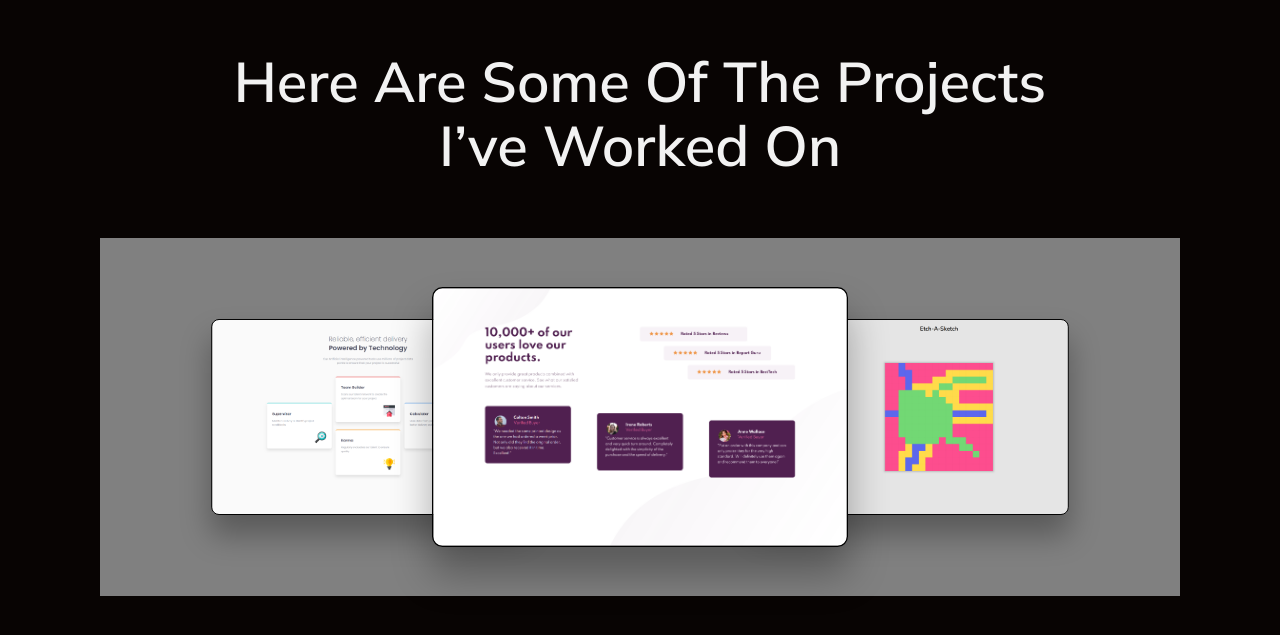
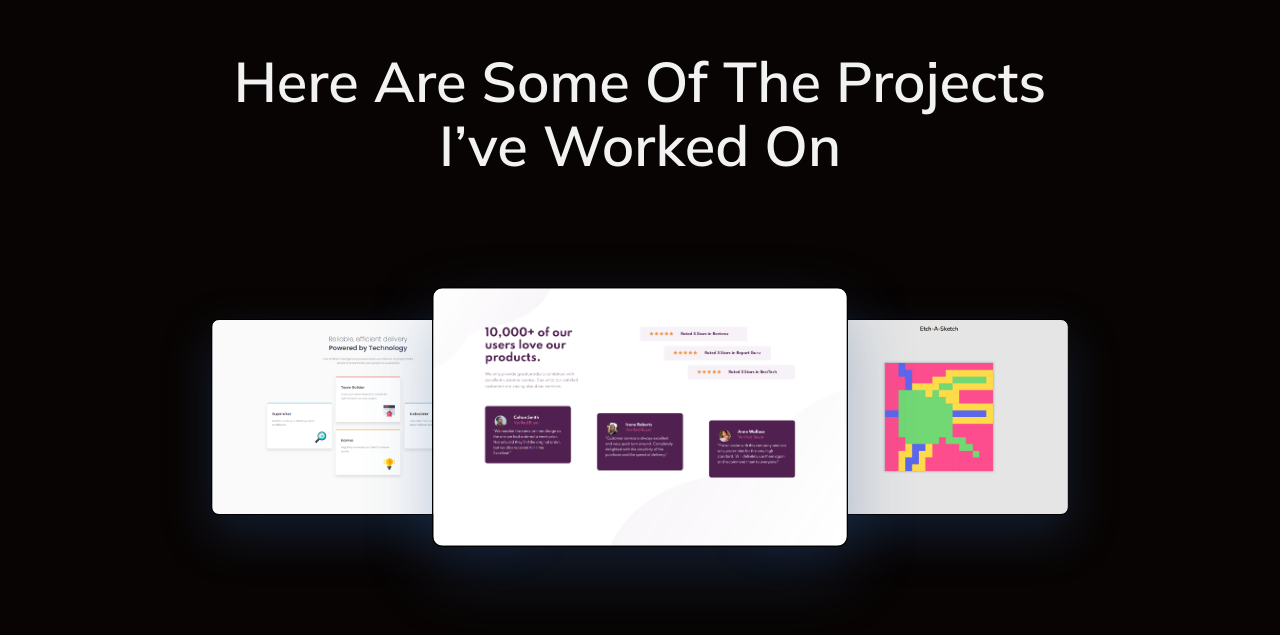
Before and after one commit to CarlosDRA/Portfolio, a React (Vite) app: page / in a window 1280 px wide. Shown: the part 1711-2346 px from the top of the page. Built offline with nearby package versions, Linux system fonts and the light colour scheme.

Commit message:
Updated work cards

```diff
--- a/src/components/card/index.jsx
+++ b/src/components/card/index.jsx
@@ -1,14 +1,41 @@
 import "./index.scss";
+import { FiExternalLink } from "react-icons/fi";
+import { FaGithub } from "react-icons/fa"
+import { useState } from "react";
 
 export default function Card(props){
+
+    const [target, setTarget] = useState();
+
+    const mouseOver = (event) => {
+        event.stopPropagation();
+        const links = event.target.firstChild;
+        setTarget(event.target.firstChild);
+        links.classList.remove("hidden");
+    }
+
+    const mouseOut = (event) => {
+        target.classList.add("hidden");
+    }
+
     return(
         <div
-            className={props.className}
+            className="card"
             data-index={props.index}
             data-status={props.status}
+            onMouseEnter={mouseOver}
+            onMouseLeave={mouseOut}
         >
-            <a href={props.url} target="_blank" rel="noopener noreferrer"></a>
-            <a href={props.code} target="_blank" rel="noopener noreferrer"></a>
+            <div className="links-container hidden">
+                <a href={props.url} target="_blank" className="link url-link">
+                    <FiExternalLink className="icon"/>
+                    <br/>live site
+                </a>
+                <a href={props.code} target="_blank" className="link code-link">
+                    <FaGithub className="icon"/>
+                    <br/>code
+                </a>
+            </div>
         </div>
     )
 }
--- a/src/components/card/index.scss
+++ b/src/components/card/index.scss
@@ -4,10 +4,44 @@
     border-radius: 8px;
     border: solid 1px black;
     position: absolute;
-    box-shadow: 0 20px 30px 1px rgb(0 0 0 / 0.3);
-    cursor: pointer;
+    box-shadow: 0 20px 50px 1px rgba(44, 87, 143, 0.3);
     transition: transform 400ms ease;
+
+    .links-container{
+        height: 100%;
+        width: 100%;
+        display: flex;
+        justify-content: space-evenly;
+        align-items: center;
+        background: rgba(7, 1, 1, 0.507);
+        backdrop-filter: blur(1px);
+        opacity: 0;
+        transition: opacity 400ms 100ms ease;
+
+        .link{
+            background: none;
+            cursor: pointer;
+            color: white;
+            text-decoration: none;
+        }
+
+        .icon{
+            font-size: 5rem;
+            color: white;
+            background: none;
+        }
+
+        &:hover{
+            opacity: 1;
+        }
+
+    }
+
+    .hidden{
+        display: none;
+    }
 }
+
 
 .card[data-status="right"]{
     left: 50%;
--- a/src/components/work/index.jsx
+++ b/src/components/work/index.jsx
@@ -7,15 +7,60 @@ export default function Work (props){
         <div id="work">
             <h2>Here Are Some Of The Projects I’ve Worked On</h2>
             <div className="carousel">
-                <Card className="card" index="0" status="active"/>
-                <Card className="card" index="1" status="right"/>
-                <Card className="card" index="2" status="hidden"/>
-                <Card className="card" index="3" status="hidden"/>
-                <Card className="card" index="4" status="hidden"/>
-                <Card className="card" index="5" status="hidden"/>
-                <Card className="card" index="6" status="hidden"/>
-                <Card className="card" index="7" status="hidden"/>
-                <Card className="card" index="8" status="left"/>
+                <Card
+                    index="0"
+                    status="active"
+                    code="https://github.com/CarlosDRA/FrontendMentor-social-proof-section"
+                    url="https://sharp-nobel-68b0d6.netlify.app/"
+                />
+                <Card
+                    index="1"
+                    status="right"
+                    code="https://github.com/CarlosDRA/Etch-a-Sketch"
+                    url="https://laughing-pasteur-17ca00.netlify.app/"
+                />
+                <Card
+                    index="2"
+                    status="hidden"
+                    code="https://github.com/CarlosDRA/Quizzical-app"
+                    url="https://heartfelt-paletas-e2242a.netlify.app/"
+                />
+                <Card
+                    index="3"
+                    status="hidden"
+                    code="https://github.com/CarlosDRA/library"
+                    url="https://cosmic-crepe-23daab.netlify.app/"
+                />
+                <Card
+                    index="4"
+                    status="hidden"
+                    code="https://github.com/CarlosDRA/FrontendMentor-3-column-preview"
+                    url="https://eager-beaver-d35aef.netlify.app/"
+                />
+                <Card
+                    index="5"
+                    status="hidden"
+                    code="https://github.com/CarlosDRA/FrontendMentor-stats-preview-component"
+                    url="https://silly-curie-705f5e.netlify.app/"
+                />
+                <Card
+                    index="6"
+                    status="hidden"
+                    code="https://github.com/CarlosDRA/FrontendMentor-FAQ-accordion"
+                    url="https://laughing-galileo-7203a9.netlify.app/"
+                />
+                <Card
+                    index="7"
+                    status="hidden"
+                    code="https://github.com/CarlosDRA/FrontendMentor-article-preview"
+                    url="https://agitated-lovelace-cd2d93.netlify.app/"
+                />
+                <Card
+                    index="8"
+                    status="left"
+                    code="https://github.com/CarlosDRA/FrontendMentor-Four-card-feature-section"
+                    url="https://clever-chandrasekhar-40fd9b.netlify.app/"
+                />
 
                 <button
                     className="button button-right"
--- a/src/components/work/index.scss
+++ b/src/components/work/index.scss
@@ -20,7 +20,6 @@
     margin-top: 0;
     width: 100%;
     height: 28vw;
-    background-color: gray;
     position: relative;
 
     :nth-child(1){
```
